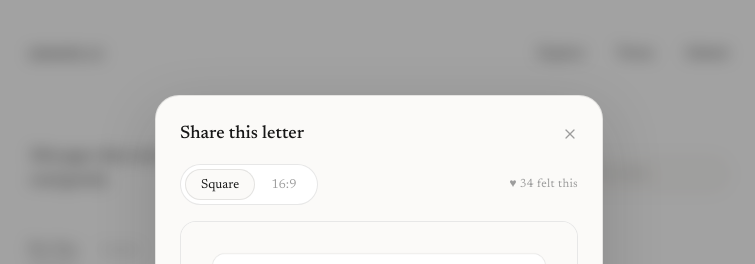
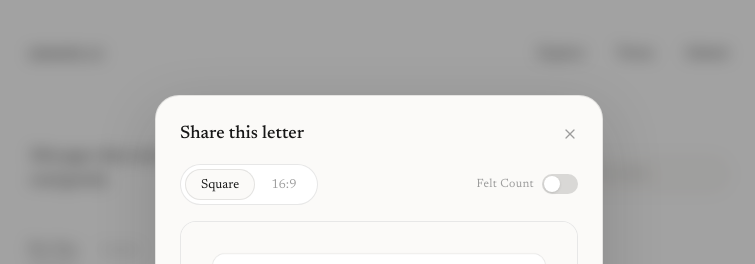
Before and after one commit to byanrkh/unsent.cc, a Next.js app: page /explore in a window 1280 px wide. Both pictures are taken after a click on the button 949 px from the left and 338 px from the top of the page. Shown: the top 264 px of the page, without its empty margins (261-1016 px from the left). Built offline with nearby package versions, Linux system fonts and the light colour scheme; a web font is replaced by a local one.

Commit message:
unsent: [+] Adding toggle button for share feature

```diff
--- a/app/(root)/explore/Components/ShareModal.tsx
+++ b/app/(root)/explore/Components/ShareModal.tsx
@@ -253,6 +253,7 @@ export default function ShareModal({
   feltCount = 0,
 }: ShareModalProps) {
   const [format, setFormat] = useState<Format>("square");
+  const [showFeltCount, setShowFeltCount] = useState(false);
   const [dataUrl, setDataUrl] = useState<string | null>(null);
   const [rendering, setRendering] = useState(false);
   const [mounted, setMounted] = useState(false);
@@ -265,6 +266,12 @@ export default function ShareModal({
   useEffect(() => {
     setMounted(true);
   }, []);
+
+  // The felt count badge is opt-in and off by default every time the
+  // modal is (re)opened, rather than remembering the last toggle state.
+  useEffect(() => {
+    if (open) setShowFeltCount(false);
+  }, [open]);
 
   // Lock scroll + Esc to close
   useEffect(() => {
@@ -307,7 +314,7 @@ export default function ShareModal({
         to,
         message,
         date,
-        feltCount,
+        showFeltCount ? feltCount : undefined,
         monoFamily,
         serifFamily,
       );
@@ -323,7 +330,7 @@ export default function ShareModal({
       cancelled = true;
     };
     // eslint-disable-next-line react-hooks/exhaustive-deps
-  }, [open, format, to, message, date, feltCount]);
+  }, [open, format, to, message, date, feltCount, showFeltCount]);
 
   async function handleDownload() {
     if (!dataUrl) return;
@@ -430,9 +437,29 @@ export default function ShareModal({
               </div>
 
               {feltCount > 0 && (
-                <p className="text-[11px] tracking-wide text-[#9c9c9c] sm:text-xs">
-                  ♥ {feltCount} felt this
-                </p>
+                <label className="flex shrink-0 items-center gap-2 text-[11px] tracking-wide text-[#9c9c9c] sm:text-xs">
+                  <span className="whitespace-nowrap">Felt Count</span>
+                  <button
+                    type="button"
+                    role="switch"
+                    aria-checked={showFeltCount}
+                    aria-label="Show felt count on the shared image"
+                    onClick={() => setShowFeltCount((prev) => !prev)}
+                    className={`relative inline-flex h-5 w-9 shrink-0 items-center rounded-full transition-colors duration-200 ${
+                      showFeltCount ? "bg-[#171717]" : "bg-[#171717]/15"
+                    }`}
+                  >
+                    <motion.span
+                      animate={{ x: showFeltCount ? 16 : 0 }}
+                      transition={{
+                        type: "spring",
+                        stiffness: 500,
+                        damping: 32,
+                      }}
+                      className="absolute left-0.5 h-4 w-4 rounded-full bg-white shadow-sm"
+                    />
+                  </button>
+                </label>
               )}
             </div>
 
```
